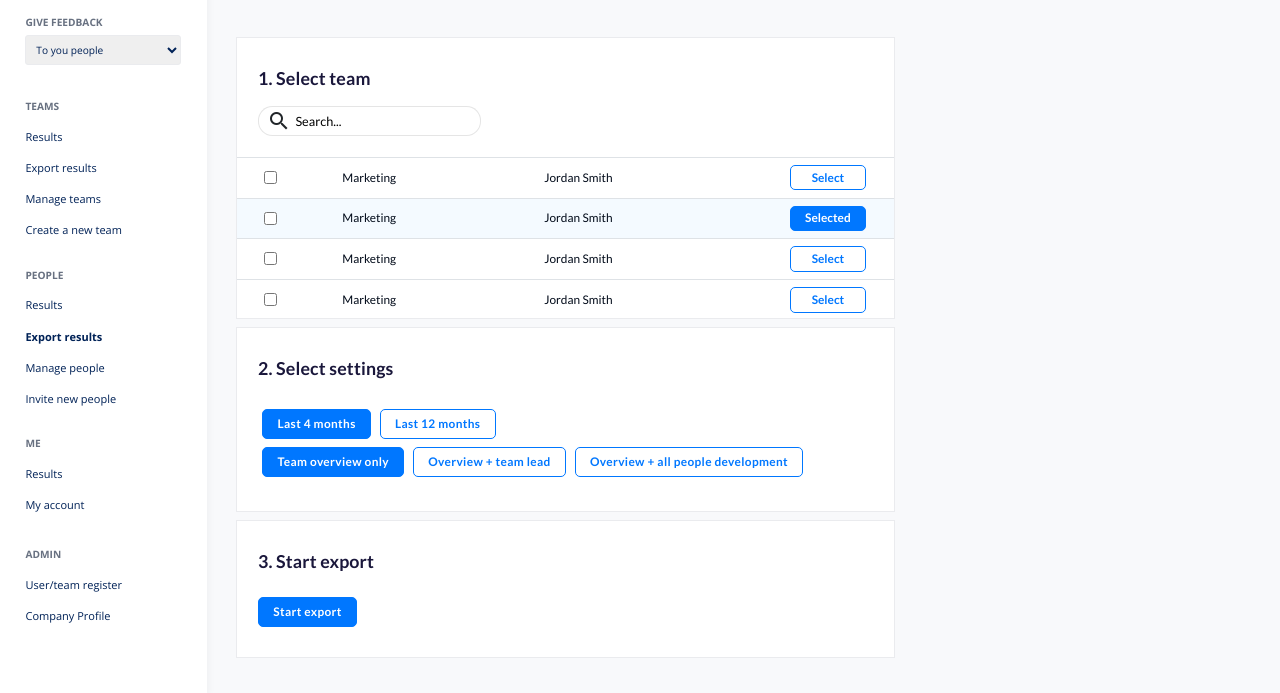
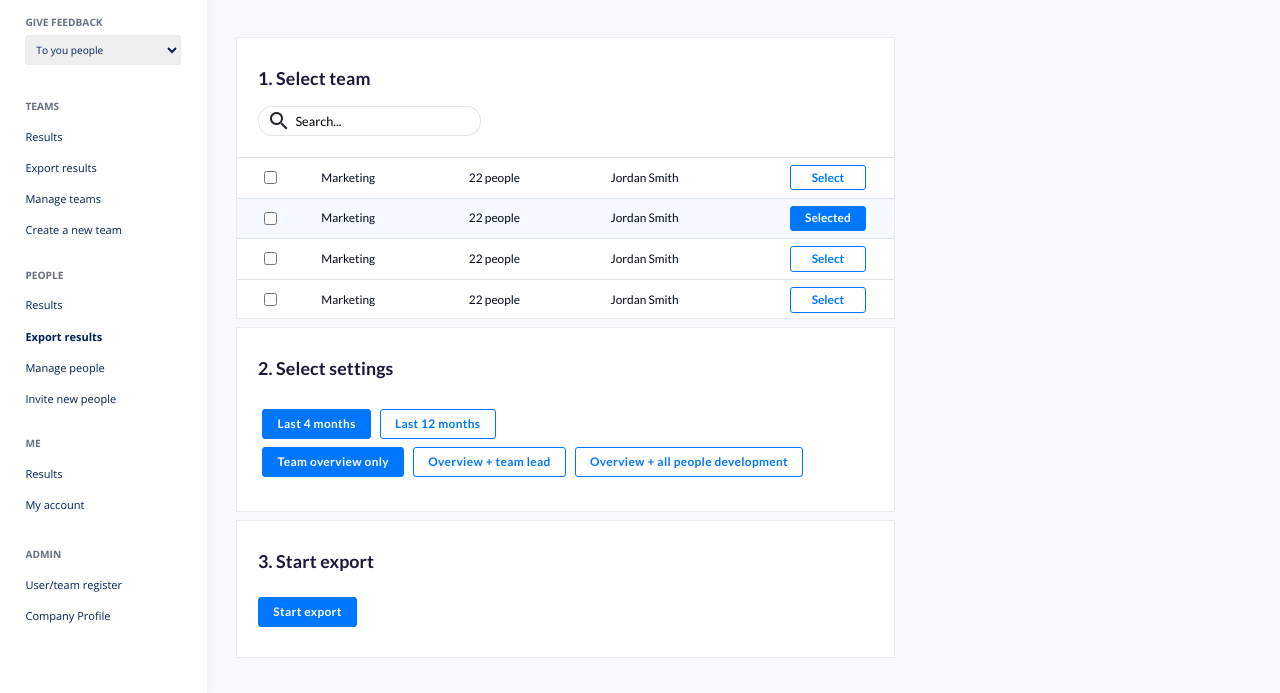
Before and after one commit to markrajk/dashboard-frontend-export-report, a plain HTML site: page index.html in a window 1280 px wide. Shown: the part 107-800 px from the top of the page. Drawn offline with nearby package versions, Linux system fonts and the light colour scheme.

Commit message:
border radius, ppl field

```diff
--- a/index.html
+++ b/index.html
@@ -100,7 +100,7 @@
                                             <input type="checkbox">
                                         </td>
                                         <td>Marketing</td>
-                                        <td class="d-none d-xl-inline-table-cell">22 people</td>
+                                        <td class="d-none d-xl-table-cell">22 people</td>
                                         <td>Jordan Smith</td>
                                         <td>
                                             <button type="button" class="btn-custom-outline">Select</button>
@@ -114,7 +114,7 @@
                                             <input type="checkbox">
                                         </td>
                                         <td>Marketing</td>
-                                        <td class="d-none d-xl-inline-table-cell">22 people</td>
+                                        <td class="d-none d-xl-table-cell">22 people</td>
                                         <td>Jordan Smith</td>
                                         <td>
                                             <button type="button" class="btn-custom-outline active">Selected</button>
@@ -128,7 +128,7 @@
                                             <input type="checkbox">
                                         </td>
                                         <td>Marketing</td>
-                                        <td class="d-none d-xl-inline-table-cell">22 people</td>
+                                        <td class="d-none d-xl-table-cell">22 people</td>
                                         <td>Jordan Smith</td>
                                         <td>
                                             <button type="button" class="btn-custom-outline">Select</button>
@@ -142,7 +142,7 @@
                                             <input type="checkbox">
                                         </td>
                                         <td>Marketing</td>
-                                        <td class="d-none d-xl-inline-table-cell">22 people</td>
+                                        <td class="d-none d-xl-table-cell">22 people</td>
                                         <td>Jordan Smith</td>
                                         <td>
                                             <button type="button" class="btn-custom-outline">Select</button>
@@ -156,7 +156,7 @@
                                             <input type="checkbox">
                                         </td>
                                         <td>Marketing</td>
-                                        <td class="d-none d-xl-inline-table-cell">22 people</td>
+                                        <td class="d-none d-xl-table-cell">22 people</td>
                                         <td>Jordan Smith</td>
                                         <td>
                                             <button type="button" class="btn-custom-outline">Select</button>
@@ -170,7 +170,7 @@
                                             <input type="checkbox">
                                         </td>
                                         <td>Marketing</td>
-                                        <td class="d-none d-xl-inline-table-cell">22 people</td>
+                                        <td class="d-none d-xl-table-cell">22 people</td>
                                         <td>Jordan Smith</td>
                                         <td>
                                             <button type="button" class="btn-custom-outline">Select</button>
@@ -184,7 +184,7 @@
                                             <input type="checkbox">
                                         </td>
                                         <td>Marketing</td>
-                                        <td class="d-none d-xl-inline-table-cell">22 people</td>
+                                        <td class="d-none d-xl-table-cell">22 people</td>
                                         <td>Jordan Smith</td>
                                         <td>
                                             <button type="button" class="btn-custom-outline">Select</button>
@@ -198,7 +198,7 @@
                                             <input type="checkbox">
                                         </td>
                                         <td>Marketing</td>
-                                        <td class="d-none d-xl-inline-table-cell">22 people</td>
+                                        <td class="d-none d-xl-table-cell">22 people</td>
                                         <td>Jordan Smith</td>
                                         <td>
                                             <button type="button" class="btn-custom-outline">Select</button>
--- a/scss/style.scss
+++ b/scss/style.scss
@@ -259,7 +259,7 @@ body {
             color: #0077ff;
             font-weight: 700;
             border: solid 1.75px #0077ff;
-            border-radius: 5px;
+            border-radius: 3px;
 
             &:hover {
                 background-color: #0077ff;
```
Also changed, not shown: css/style.css.
